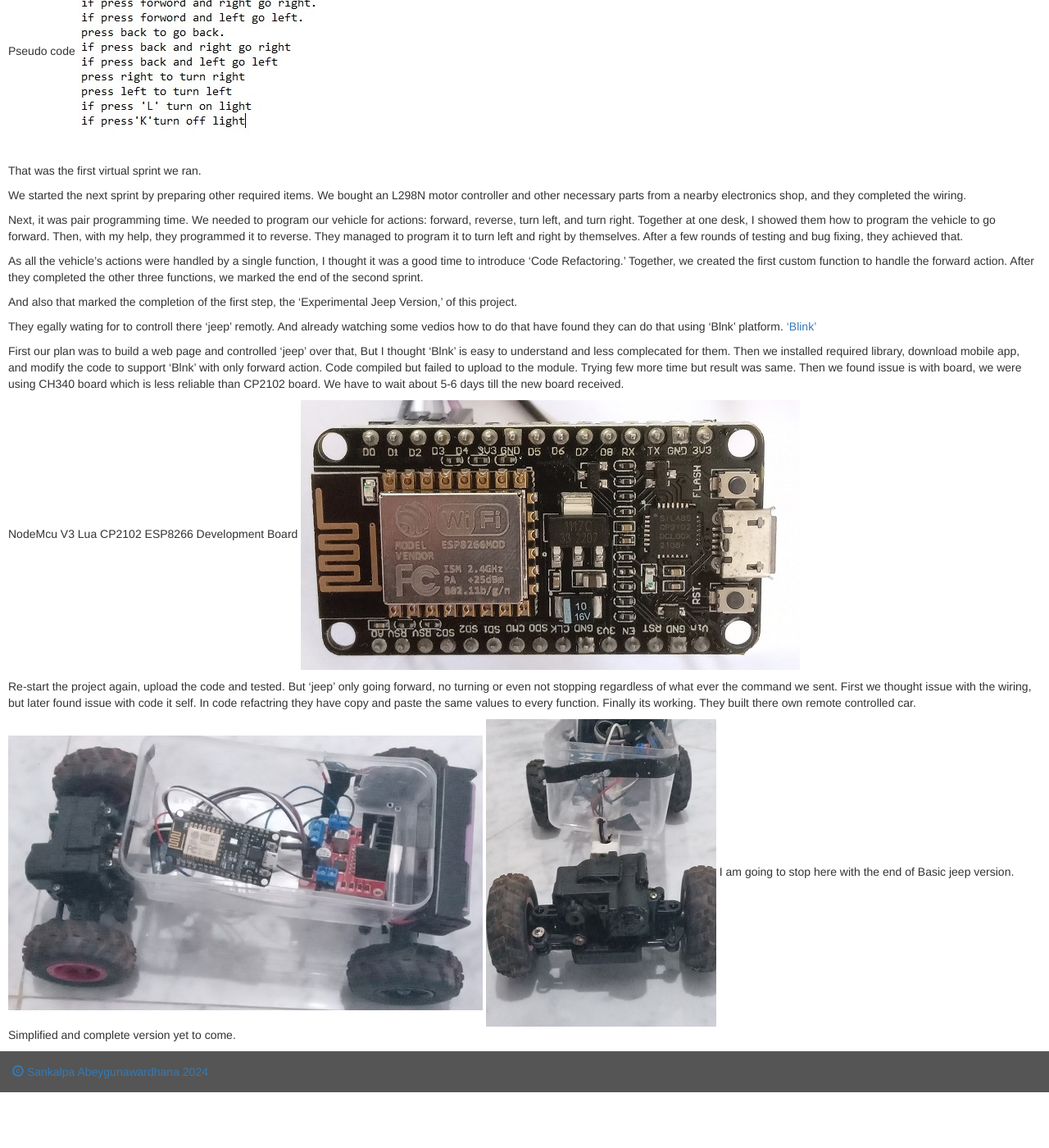
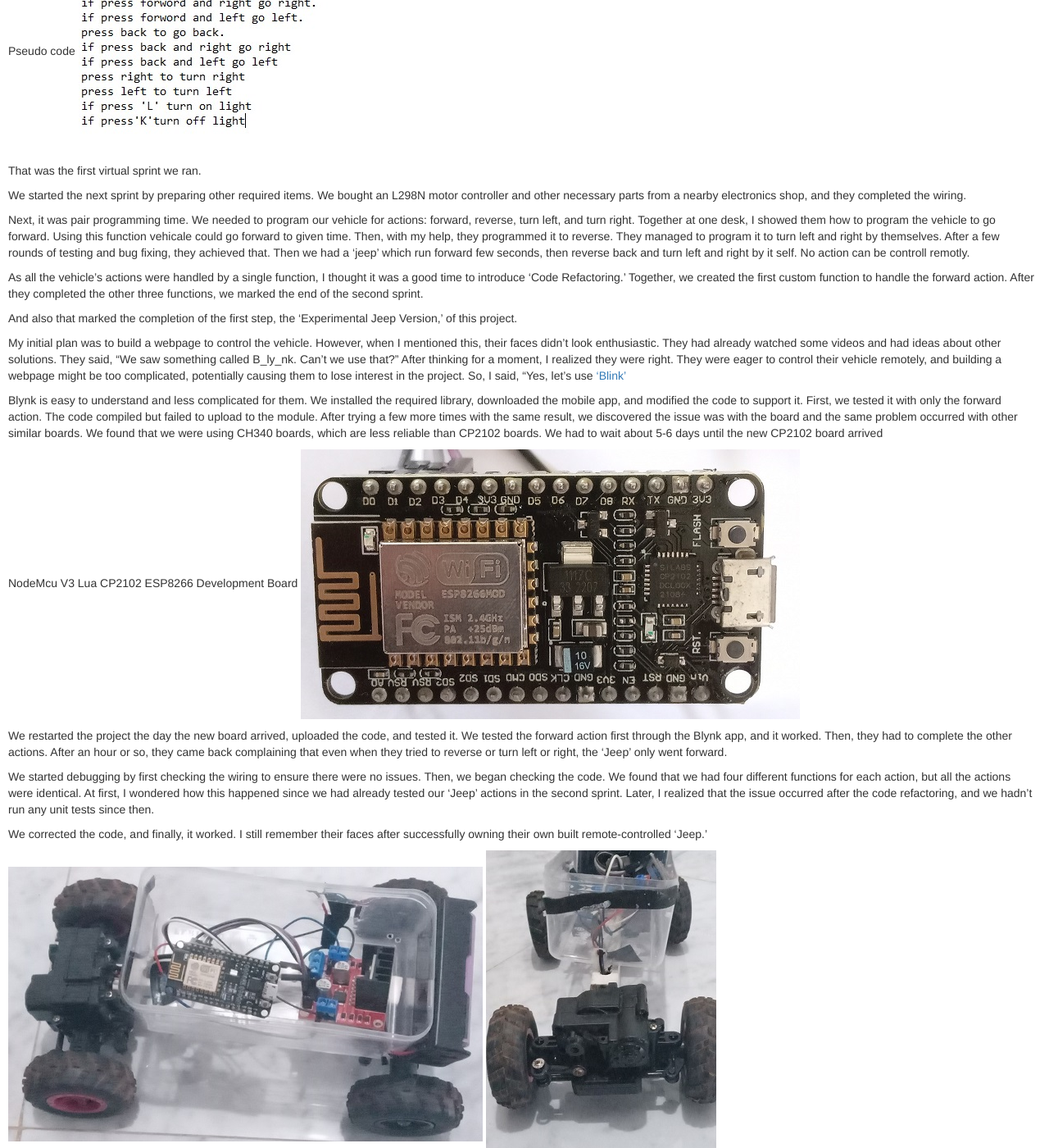
Before and after one commit to sankalpaa/ConceptWelder, a Jekyll site: the page built from _posts/2024-05-24-pair-programming-with-kids.md, in a window 1280 px wide and 1400 px high, scrolled down 2655 px. Shown: the whole window at 82% size. Built offline with Jekyll 4.4.1, drawn with Linux system fonts in a browser that asks for light colours; our own code applies the rules of GitHub Pages for plain Markdown files; before the commit the page ends 3987 px from its top, so only the background shows below that; some of the changed text lies outside the part shown.

Commit message:
Update 2024-05-24-pair-programming-with-kids.md
Basic version

```diff
--- a/_posts/2024-05-24-pair-programming-with-kids.md
+++ b/_posts/2024-05-24-pair-programming-with-kids.md
@@ -60,31 +60,28 @@
 
 We started the next sprint by preparing other required items. We bought an L298N motor controller and other necessary parts from a nearby electronics shop, and they completed the wiring.
 
-Next, it was pair programming time. We needed to program our vehicle for actions: forward, reverse, turn left, and turn right. Together at one desk, I showed them how to program the vehicle to go forward. Then, with my help, they programmed it to reverse. They managed to program it to turn left and right by themselves. After a few rounds of testing and bug fixing, they achieved that.
+Next, it was pair programming time. We needed to program our vehicle for actions: forward, reverse, turn left, and turn right. Together at one desk, I showed them how to program the vehicle to go forward. Using this function vehicale could go forward to given time.
+ Then, with my help, they programmed it to reverse. They managed to program it to turn left and right by themselves. After a few rounds of testing and bug fixing, they achieved that.
+Then we had a 'jeep' which run forward few seconds, then reverse back and turn left and right by it self. No action can be controll remotly.
 
 As all the vehicle's actions were handled by a single function, I thought it was a good time to introduce 'Code Refactoring.' Together, we created the first custom function to handle the forward action. After they completed the other three functions, we marked the end of the second sprint.
 
 And also that marked the completion of the first step, the 'Experimental Jeep Version,' of this project.
 
-They egally wating for to controll there 'jeep' remotly. And already watching some vedios how to do that have found they can do that using 'Blnk' platform.
-['Blink'](https://blynk.io/)
+My initial plan was to build a webpage to control the vehicle. However, when I mentioned this, their faces didn't look enthusiastic. They had already watched some videos and had ideas about other solutions. They said, "We saw something called B_ly_nk. Can't we use that?" After thinking for a moment, I realized they were right. They were eager to control their vehicle remotely, and building a webpage might be too complicated, potentially causing them to lose interest in the project. So, I said, "Yes, let's use ['Blink'](https://blynk.io/)
 
-First our plan was to build a web page and controlled 'jeep' over that, But I thought 'Blnk' is easy to understand and less complecated for them.
-Then we installed required library, download mobile app, and modify the code to support 'Blnk' with only forward action.
-Code compiled but failed to upload to the module. Trying few more time but result was same.
-Then we found issue is with board, we were using CH340 board which is less reliable than CP2102 board.
-We have to wait about 5-6 days till the new board received.
+Blynk is easy to understand and less complicated for them. We installed the required library, downloaded the mobile app, and modified the code to support it. First, we tested it with only the forward action. The code compiled but failed to upload to the module. After trying a few more times with the same result, we discovered the issue was with the board and the same problem occurred with other similar boards. We found that we were using CH340 boards, which are less reliable than CP2102 boards. We had to wait about 5-6 days until the new CP2102 board arrived
 
 NodeMcu V3 Lua CP2102 ESP8266 Development Board
 ![New board]({{site.baseurl}}/assets/2024-05-24/CP2102%20ESP8266%20board.jpg "NodeMcu V3 Lua CP2102 ESP8266 Development Board")
 
-Re-start the project again, upload the code and tested. But 'jeep' only going forward, no turning or even not stopping regardless of what ever the command we sent.
-First we thought issue with the wiring, but later found issue with code it self.
-In code refactring they have copy and paste the same values to every function.
-Finally its working.
-They built there own remote controlled car.
+We restarted the project the day the new board arrived, uploaded the code, and tested it. We tested the forward action first through the Blynk app, and it worked. Then, they had to complete the other actions. After an hour or so, they came back complaining that even when they tried to reverse or turn left or right, the 'Jeep' only went forward.
+
+We started debugging by first checking the wiring to ensure there were no issues. Then, we began checking the code. We found that we had four different functions for each action, but all the actions were identical. At first, I wondered how this happened since we had already tested our 'Jeep' actions in the second sprint. Later, I realized that the issue occurred after the code refactoring, and we hadn't run any unit tests since then.
+
+We corrected the code, and finally, it worked. I still remember their faces after successfully owning their own built remote-controlled 'Jeep.'
 
 ![Pseudo code]({{site.baseurl}}/assets/2024-05-24/Completed%20top%20view.jpg "Completed top view")
 ![Pseudo code]({{site.baseurl}}/assets/2024-05-24/Completed%20Front%20view.jpg "Completed front view")
-I am going to stop here with the end of Basic jeep version.
-Simplified and complete version yet to come.
+
+I am going to stop here with the end of the Basic Jeep version. The simplified and complete version is yet to come.
```
